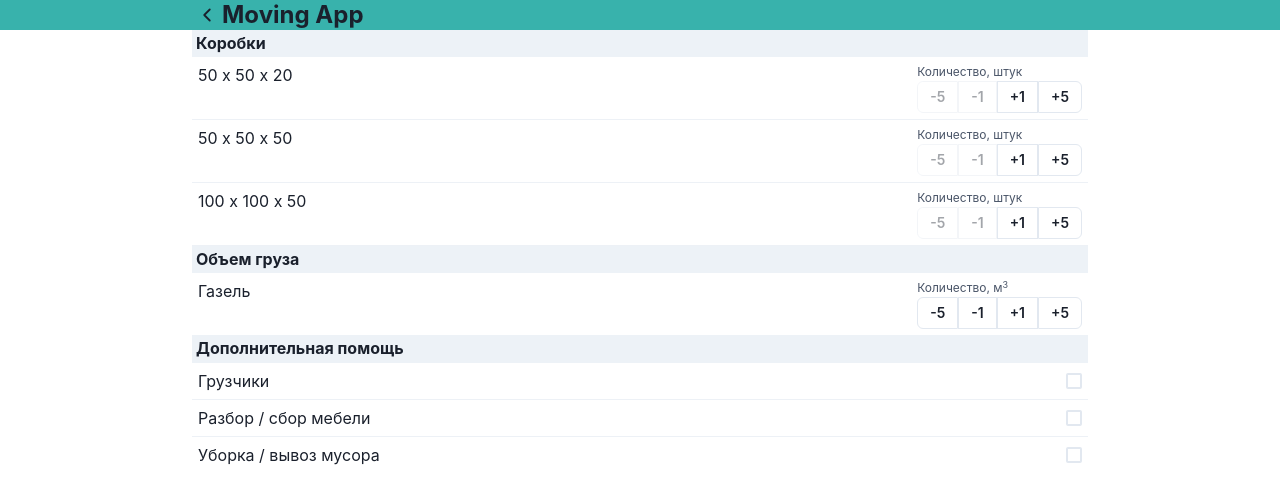
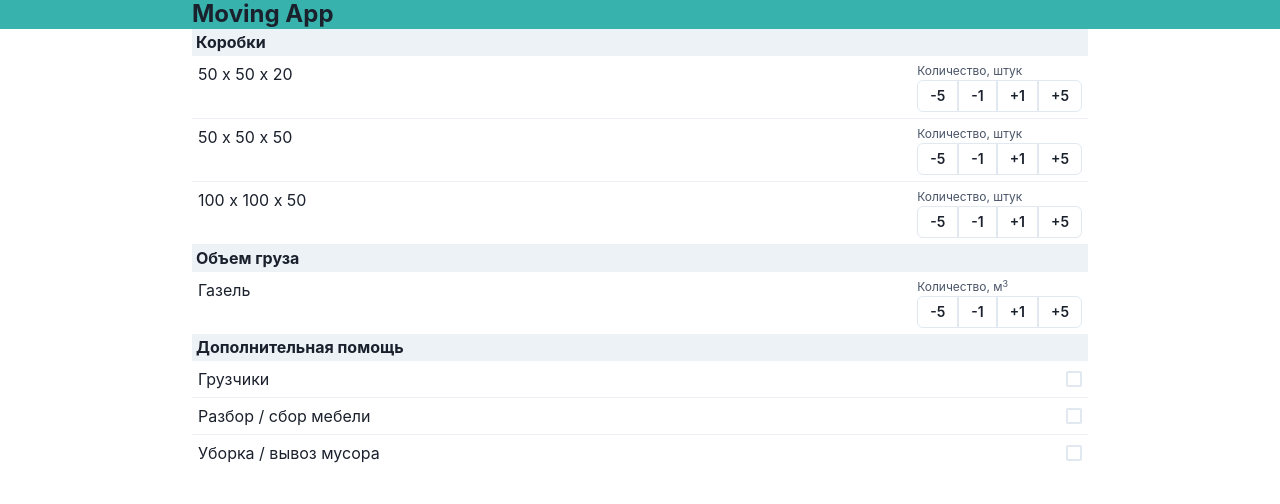
Before and after one commit to NurbekGithub/moving, a Next.js app: page / in a window 1280 px wide. Shown: the top 504 px of the page. Built offline with nearby package versions, Linux system fonts and the light colour scheme.

Commit message:
some fixes

```diff
--- a/pages/index.tsx
+++ b/pages/index.tsx
@@ -90,12 +90,8 @@ function CountButtons(props: CountButtonsProps) {
   const { handleChange, count } = props;
   return (
     <ButtonGroup size="sm" isAttached variant="outline" mt="0!important">
-      <Button onClick={() => handleChange(-5)} disabled={count < 5}>
-        -5
-      </Button>
-      <Button onClick={() => handleChange(-1)} disabled={count === 0}>
-        -1
-      </Button>
+      <Button onClick={() => handleChange(count > 5 ? -5 : -count)}>-5</Button>
+      <Button onClick={() => handleChange(count > 1 ? -1 : -count)}>-1</Button>
       <Button onClick={() => handleChange(+1)}>+1</Button>
       <Button onClick={() => handleChange(+5)}>+5</Button>
     </ButtonGroup>
@@ -351,6 +347,7 @@ export default function Home() {
       </Head>
       <Box as="header" background="teal.400">
         <Container d="flex" alignItems="center">
+          {pageState.page === "maps" && (
             <Box
               as={FiChevronLeft}
               w="30px"
@@ -358,6 +355,7 @@ export default function Home() {
               size="xl"
               onClick={() => (pageState.page = "parametrs")}
             />
+          )}
           <Heading fontSize="2xl">Moving App</Heading>
         </Container>
       </Box>
```
Lines whose indentation alone changed are shown as unchanged.
